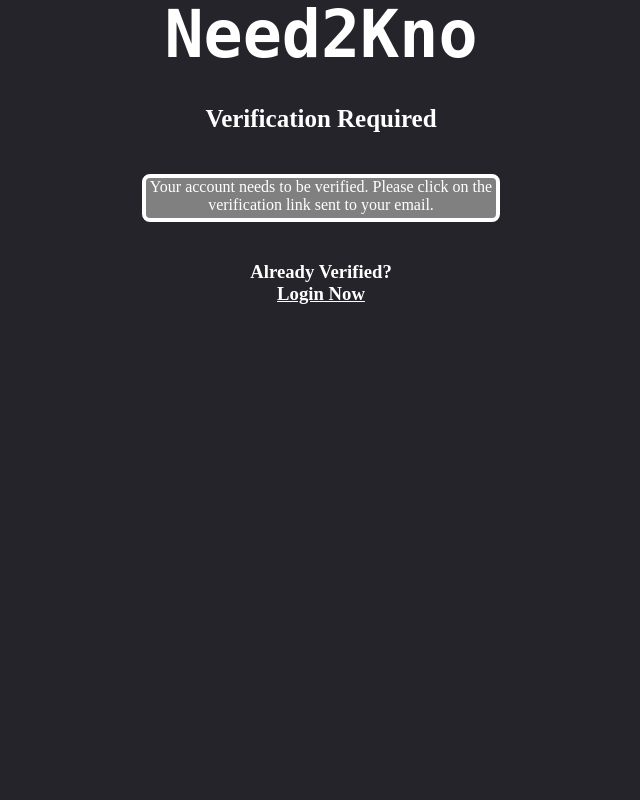
After one commit to jeff-erin/security_incident_response, a PHP site: page /SeniorProject/html/Verification.html in a window 1280 px wide. The commit adds this page. Shown: the whole page, without its empty margins (319-959 px from the left). Run offline with PHP 8.4, Linux system fonts and the light colour scheme.

Commit message:
Added in Verification token

```diff
--- /dev/null
+++ b/css/Verification.css
@@ -0,0 +1,43 @@
+*{
+color:white;
+background-color: #24242A;
+}
+h1{
+font-family: "Rockwell Extra Bold", "Rockwell Bold", monospace;
+font-size: 65px;
+font-style: normal;
+ font-variant: normal;
+  font-weight: 700;
+  line-height: 53.9px; }
+
+
+h1, h2{
+text-align:center;
+}
+
+h2{
+font-size:25px;
+}
+
+div{
+text-align:center;
+}
+
+p{
+	background-color:grey;
+}
+
+p{
+display:inline-block;
+border:4px solid white;
+border-radius: 8px;
+height: 40px;
+width:350px;
+margin:20px;
+background-color: grey;
+}
+
+
+h3{
+	text-align:center;
+}
--- a/html/Post_reg.html
+++ b/html/Post_reg.html
@@ -7,6 +7,6 @@
 	<br>
 </header>
 <body>
-<h3>Congratulations! You have registered for Need2Kno. You will receive an email shortly to confirm your registration and provide a link to login.</h3>
+<h3>Congratulations! You have registered for Need2Kno. You will receive an email shortly to confirm your registration and provide a link to verify your account.</h3>
 </body>
 </html>
--- /dev/null
+++ b/html/Verification.html
@@ -0,0 +1,22 @@
+<html>
+<header id=“head”>
+	<title>Verification Required - Need2Kno</title>
+	<link rel="stylesheet" type="text/css" href="../css/Verification.css">
+	<h1>Need2Kno</h1>
+	<h2>Verification Required</h2>
+</header>
+<body>
+
+<div>
+
+	<p>
+		Your account needs to be verified. Please click on the verification link sent to your email.
+	</p>
+
+</div>
+
+	<h3>Already Verified?<br><a href="Login.html">Login Now</a></h3>
+	<br><br>
+
+</body>
+</html>
--- a/html/emailController.php
+++ b/html/emailController.php
@@ -13,7 +13,7 @@
 
 
 	//email Verification
-	function sendVerificationEmail($userEmail,$fname)
+	function sendVerificationEmail($userEmail,$fname,$token)
 	{
 
 
@@ -55,9 +55,9 @@
 						<p>
 						<p>
 							This Email address has been used to register a new Need2Kno account.
-							If this is valid, Thank you for registering and please click the link below to login to our site.
+							If this is valid, Thank you for registering and please click the link below to verify your registration to our site.
 						</p>
-						<a href=https://localhost/SeniorProject/html/Login.html>Click here to login</a>
+						<a href=https://localhost/SeniorProject/html/Verification.php?token='.$token.'>Click here to verify</a>
 						</div>
 
 					</body>
```
Also changed, not shown: html/Login.php (+22 -0 lines), html/SignupSheet.php (+5 -2 lines), html/Verification.php (added, +12 -0 lines).
